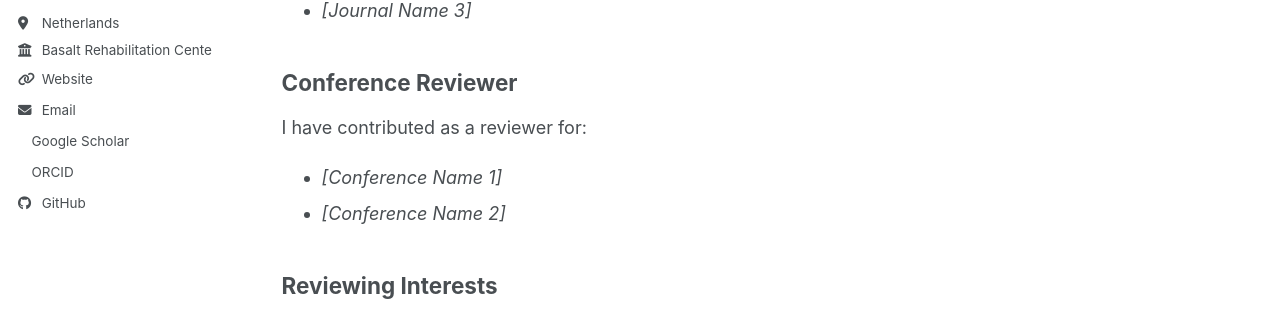
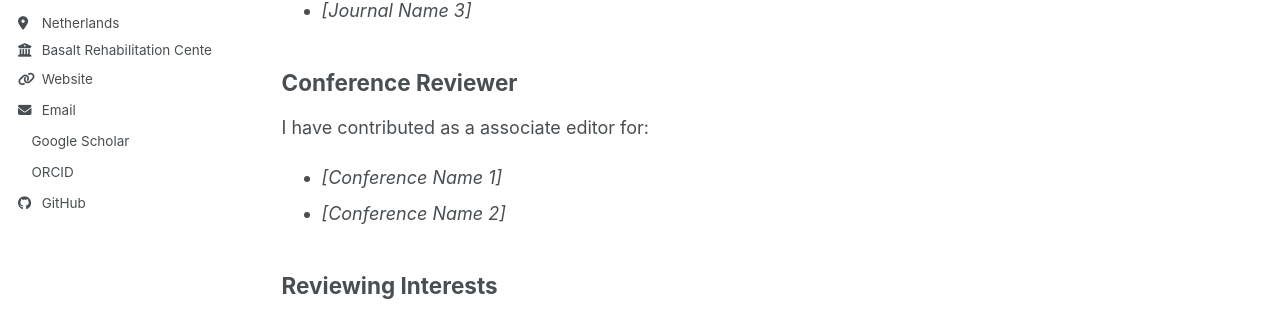
Before and after one commit to nikitasharma14/Portfolio, a Jekyll site: the page built from _talks/Reviewer.md, in a window 1280 px wide and 1173 px high. Shown: the part 343-653 px from the top of the window. Built offline with Jekyll 4.4.1, drawn with Linux system fonts in a browser that asks for light colours; a style sheet for code colours, icons or effects is not loaded.

Commit message:
Update Reviewer.md

```diff
--- a/_talks/Reviewer.md
+++ b/_talks/Reviewer.md
@@ -15,7 +15,7 @@ I have served as a reviewer for:
 
 ## Conference Reviewer
 
-I have contributed as a reviewer for:
+I have contributed as a associate editor for:
 
 - *[Conference Name 1]*
 - *[Conference Name 2]*
```
